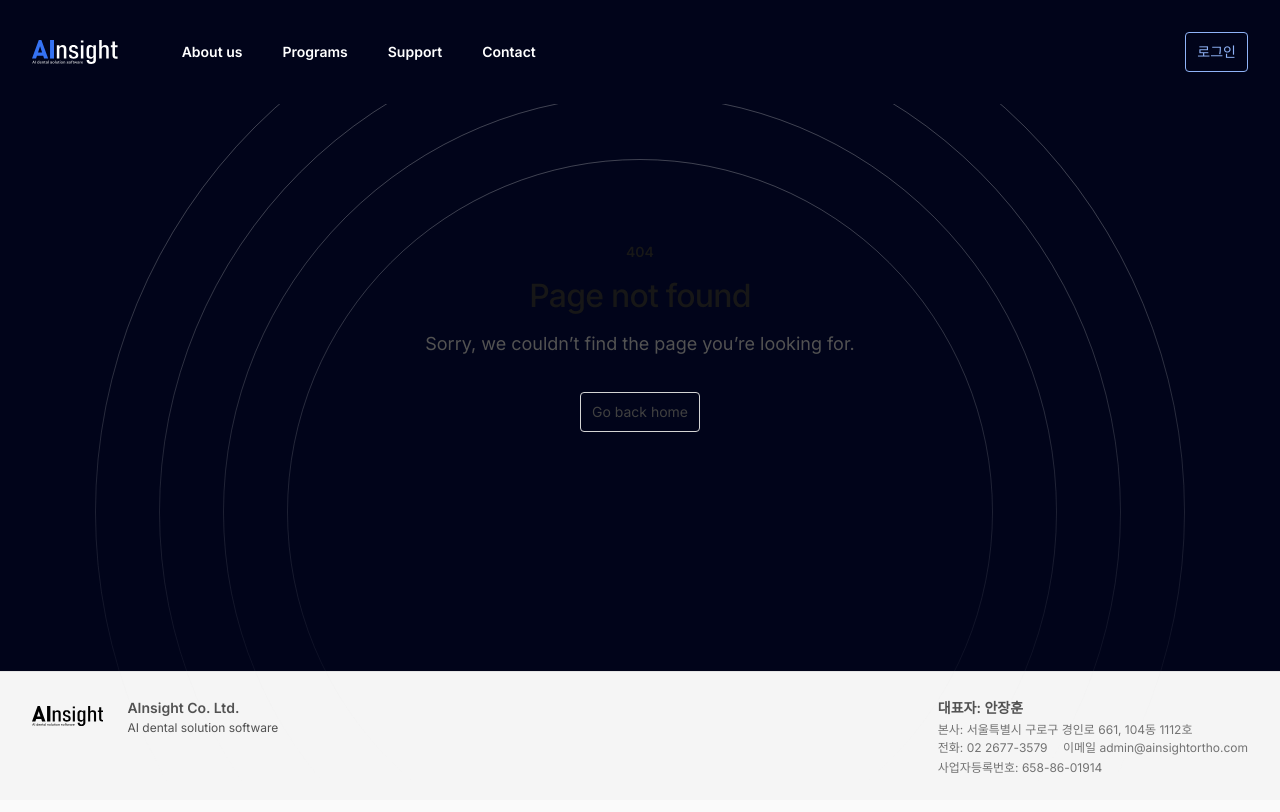
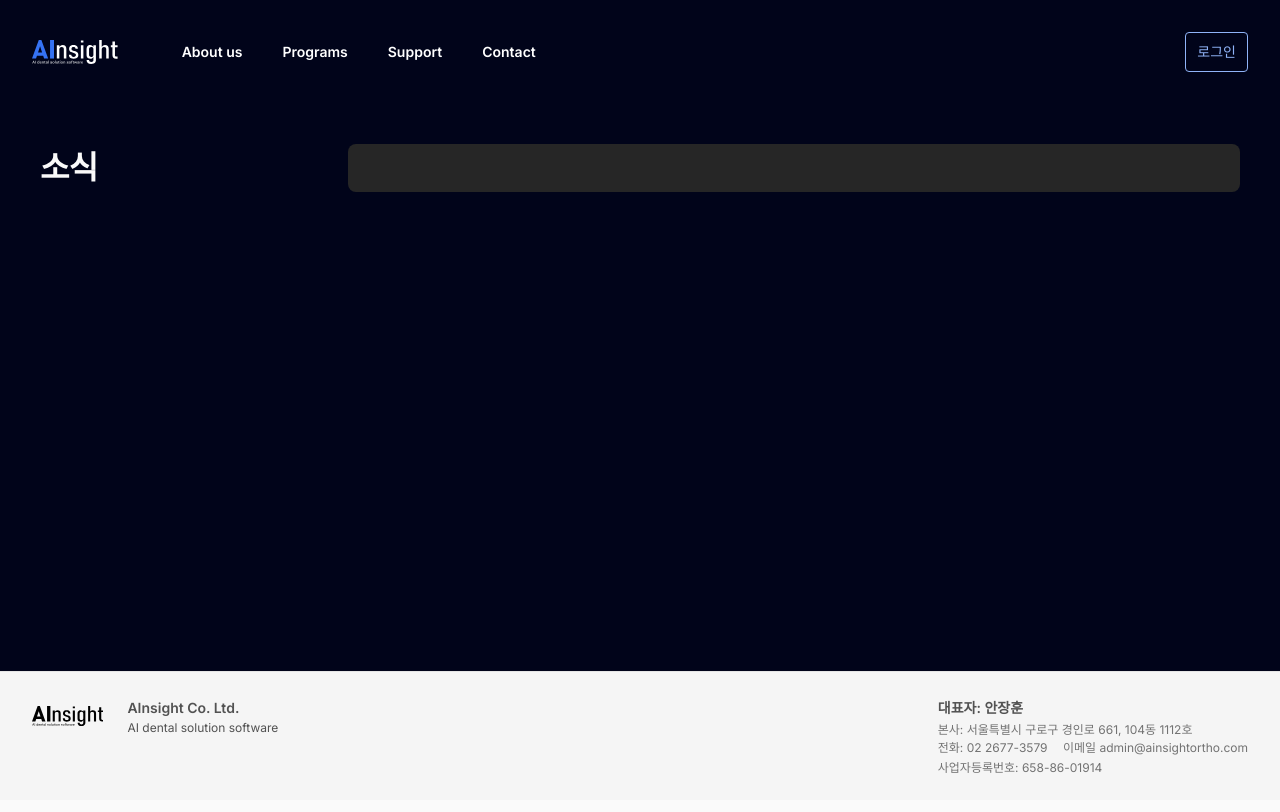
Before and after one commit to AInsightrnd/web, a Next.js app: page /news in a window 1280 px wide. Before the commit this address had no page. Shown: the top 812 px of the page. Built offline with nearby package versions, Linux system fonts and the light colour scheme.

Commit message:
news page added

```diff
--- a/package.json
+++ b/package.json
@@ -22,7 +22,7 @@
     "use-debounce": "^10.0.0"
   },
   "devDependencies": {
-    "@types/node": "20.12.13",
+    "@types/node": "20.14.2",
     "@types/react": "18.3.3",
     "@types/react-dom": "^18",
     "autoprefixer": "^10.0.1",
--- /dev/null
+++ b/src/app/(main)/news/page.tsx
@@ -0,0 +1,37 @@
+'use client'
+
+import { useId } from 'react'
+
+
+export default function about() {
+
+
+  return (
+    <section
+    id="news"
+    className="select-none mx-4 grid max-w-mx grid-cols-1 items-start gap-x-8 gap-y-10 px-4 py-24 sm:px-6 sm:py-32  lg:grid-cols-4 lg:max-w-full"
+  >
+
+  <div className="grid lg:grid-cols-1 gap-y-2 sm:grid-cols-1 sm:gap-y-40 lg:gap-x-4">
+          <h1 className="text-3xl font-bold tracking-tight text-gray-50">
+          소식
+          </h1>
+        </div>
+
+
+        <div className="sm:col-span-full lg:col-span-3 gap-4 sm:gap-6 lg:gap-8 flex justify-center rounded-lg bg-gray-800 max-w-4xl ">
+        <div className="mt-1 text-sm leading-6 sm:col-span-2 sm:mt-0">
+        <div className="overscroll-y-contain overflow-auto aspect-w-2 p-6  lg:col-span-3 aspect-video">
+          <p className="text-gray-200 break-keep">
+
+
+          </p>
+        </div>
+        </div>
+          </div>
+
+
+          </section>
+)
+
+}
```
Also changed, not shown: 2 other files (tests, documents, lock files or other folders).
